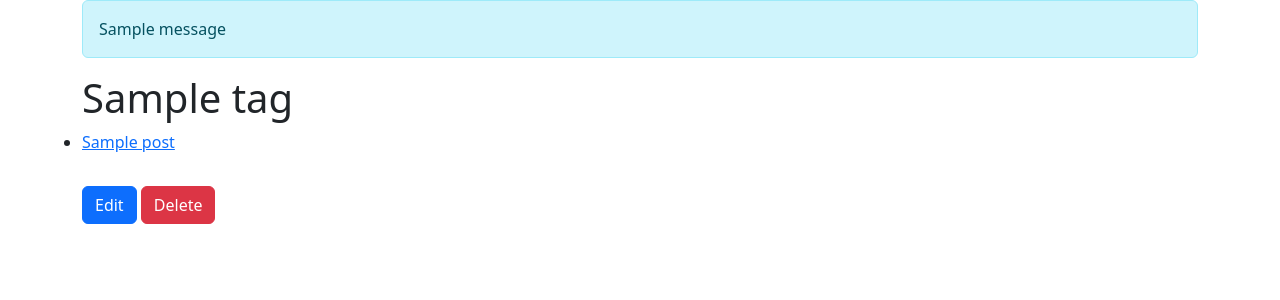
After one commit to horaciom61019/Blogly, a Flask app: page /tags/1 in a window 1280 px wide. The commit adds this page. Shown: the top 300 px of the page. Run offline with Flask 2, Linux system fonts and the light colour scheme; tables that the repository leaves empty hold one stand-in row (values such as "Sample post"); one stand-in notice (Sample message) is shown; some libraries are stand-ins or nearby versions.

Commit message:
Completed Part 3

```diff
--- a/app.py
+++ b/app.py
@@ -2,7 +2,7 @@
 
 from flask import Flask, request, redirect, render_template, flash
 from flask_debugtoolbar import DebugToolbarExtension
-from models import db, connect_db, User, Post
+from models import db, connect_db, User, Post, Tag
 
 
 app = Flask(__name__)
@@ -100,29 +100,36 @@ def delete_user(user_id):
     return redirect("/users")
 
 
-###################################### PART TWO - Posts route ####################################
+
+###################################### PART TWO - Adding Posts ####################################
 
 @app.route("/users/<int:user_id>/posts/new", methods=["GET"])
 def new_post_form(user_id):
     """ Display form to submit new post for specfic user """
 
     user = User.query.get_or_404(user_id)
-    return render_template("posts/new.html", user=user)
+    tags = Tag.query.all()
+
+    return render_template("posts/new.html", user=user, tags=tags)
 
 
 @app.route("/users/<int:user_id>/posts/new", methods=["POST"])
 def new_post(user_id):
-    """ Handles form submission for new post(s) for specfic user """
+    """ Handles form submission for new post for specfic user """
 
     user = User.query.get_or_404(user_id)
+
     title = request.form['title']
     content = request.form['content']
+    # return list of tag ids
+    tag_ids = [int(num) for num in request.form.getlist("tags")]
+    tags = Tag.query.filter(Tag.id.in_(tag_ids)).all()
 
-    new_post = Post( title=title, content=content, user=user)
+    new_post = Post( title=title, content=content, user=user, tags=tags)
     db.session.add(new_post)
     db.session.commit()
 
-    # flash(f"Post '{new_post.title}' added.")
+    flash(f"Post '{new_post.title}' added.")
 
     return redirect(f"/users/{user_id}")
 
@@ -132,7 +139,9 @@ def show_post(post_id):
     """ Display information for specfic post  """
 
     post = Post.query.get_or_404(post_id)
-    return render_template("/posts/show.html", post=post)
+    tags = Tag.query.all()
+
+    return render_template("/posts/show.html", post=post, tags=tags)
 
 
 @app.route("/posts/<int:post_id>/edit")
@@ -140,7 +149,9 @@ def edit_post(post_id):
     """ Display form to edit existing post """
 
     post = Post.query.get_or_404(post_id)
-    return render_template("/posts/edit.html", post=post)
+    tags = Tag.query.all()
+
+    return render_template("/posts/edit.html", post=post, tags=tags)
 
 
 @app.route("/posts/<int:post_id>/edit", methods=["POST"])
@@ -151,6 +162,9 @@ def update_post(post_id):
 
     post.title = request.form['title'] or post.title
     post.content = request.form['content'] or post.content
+
+    tag_ids = [int(num) for num in request.form.getlist("tags")]
+    post.tags = Tag.query.filter(Tag.id.in_(tag_ids)).all()
 
     db.session.add(post)
     db.session.commit()
@@ -167,3 +181,76 @@ def delete_post(post_id):
     db.session.commit()
 
     return redirect(f"/users/{post.user_id}")
+
+
+
+################################# PART THREE - Add M2M Relationship ################################
+
+@app.route("/tags")
+def tags_page():
+    """ Display all tags info """
+
+    tags = Tag.query.all()
+
+    return render_template("/tags/index.html", tags=tags)
+
+
+@app.route("/tags/<int:tag_id>")
+def show_tag(tag_id):
+    """ Display information for specfic tag  """
+
+    tag = Tag.query.get_or_404(tag_id)
+    return render_template("/tags/show.html", tag=tag)
+
+
+@app.route("/tags/new")
+def new_tag_form():
+    """ Display form to submit new tag """
+
+    return render_template("/tags/new.html")
+
+
+@app.route("/tags/new", methods=["POST"])
+def new_tag():
+    """ Handles form submission for new tags """
+
+    tag_name = request.form['tag_name']
+
+    new_tag = Tag(name=tag_name)
+    db.session.add(new_tag)
+    db.session.commit()
+
+    return redirect("/tags")
+
+
+@app.route("/tags/<int:tag_id>/edit")
+def edit_tag(tag_id):
+    """ Display form to edit existing tag """
+
+    tag = Tag.query.get_or_404(tag_id)
+    return render_template("/tags/edit.html", tag=tag)
+
+
+@app.route("/tags/<int:tag_id>/edit", methods=["POST"])
+def update_tag(tag_id):
+    """ Handle form submission for updating existing tag """
+
+    tag = Tag.query.get_or_404(tag_id)
+
+    tag.name = request.form['tag_name'] or tag.name
+
+    db.session.add(tag)
+    db.session.commit()
+
+    return redirect("/tags")
+
+
+@app.route("/tags/<int:tag_id>/delete", methods=["POST"])
+def delete_tag(tag_id):
+    """ Handle form submission for deleting an existing tag """
+
+    tag = Tag.query.get_or_404(tag_id)
+    db.session.delete(tag)
+    db.session.commit()
+
+    return redirect("/tags")
--- a/templates/base.html
+++ b/templates/base.html
@@ -9,6 +9,9 @@
     </head>
     <body>
         <div class="container">
+            {% for msg in get_flashed_messages() %}
+            <div class="alert alert-info">{{ msg }}</div>
+            {% endfor %}
             {% block content %}
             <!-- Content will be placed here -->
             {% endblock %}
--- a/templates/posts/show.html
+++ b/templates/posts/show.html
@@ -10,7 +10,13 @@
 <p>
     <i>By {{ post.user.full_name }}</i>
 </p>
+<p>
+    <strong>Tags: </strong>
+    {% for tag in post.tags %}
+    <a href="/tags/{{ tag.id }}" class="btn btn-primary btn-sm" role="button">{{ tag.name }}</a>
+    {% endfor %}
 
+</p>
 <form>
     <button
         class="btn btn-outline-primary"
--- /dev/null
+++ b/templates/tags/show.html
@@ -0,0 +1,29 @@
+{% extends 'base.html' %}
+{% block title %}{{ tag.name }}{% endblock %}
+
+{% block content %}
+<h1>{{ tag.name }}</h1>
+<div class="row">
+    <ul>
+        {% for post in tag.posts%}
+        <li>
+            <p><a href="/posts/{{ post.id }}">{{ post.title }}</a></p>
+        </li>
+        {% endfor %}
+    </ul>
+    <form method="POST">
+        <div class="d-grid gap-2 d-md-block">
+            <button
+            class="btn btn-primary" type="submit"
+            formaction="/tags/{{ tag.id }}/edit"
+            formmethod="GET" > Edit
+            </button>
+            <button
+            class="btn btn-danger" type="sbumit"
+            formaction="/tags/{{ tag.id }}/delete"
+            formmethod="POST"> Delete
+            </button>
+        </div>
+    </form>
+</div>
+{% endblock %}
--- a/templates/users/index.html
+++ b/templates/users/index.html
@@ -2,6 +2,7 @@
 {% block title %} Users {% endblock %}
 
 {% block content %}
+<div>
     <h1>Users</h1>
     <ul>
         {% for user in users %}
@@ -11,4 +12,5 @@
         {% endfor %}
     </ul>
     <button type="submit" class="btn btn-primary" onclick="location.href='/users/new'">Add User</button>
+</div>
 {% endblock %}
```
Also changed, not shown: models.py (+24 -1 lines), templates/posts/edit.html (+19 -1 lines), templates/posts/new.html (+14 -5 lines), templates/tags/edit.html (added, +19 -0 lines), templates/tags/index.html (added, +14 -0 lines), templates/tags/new.html (added, +19 -0 lines). Lines whose indentation alone changed are shown as unchanged.
